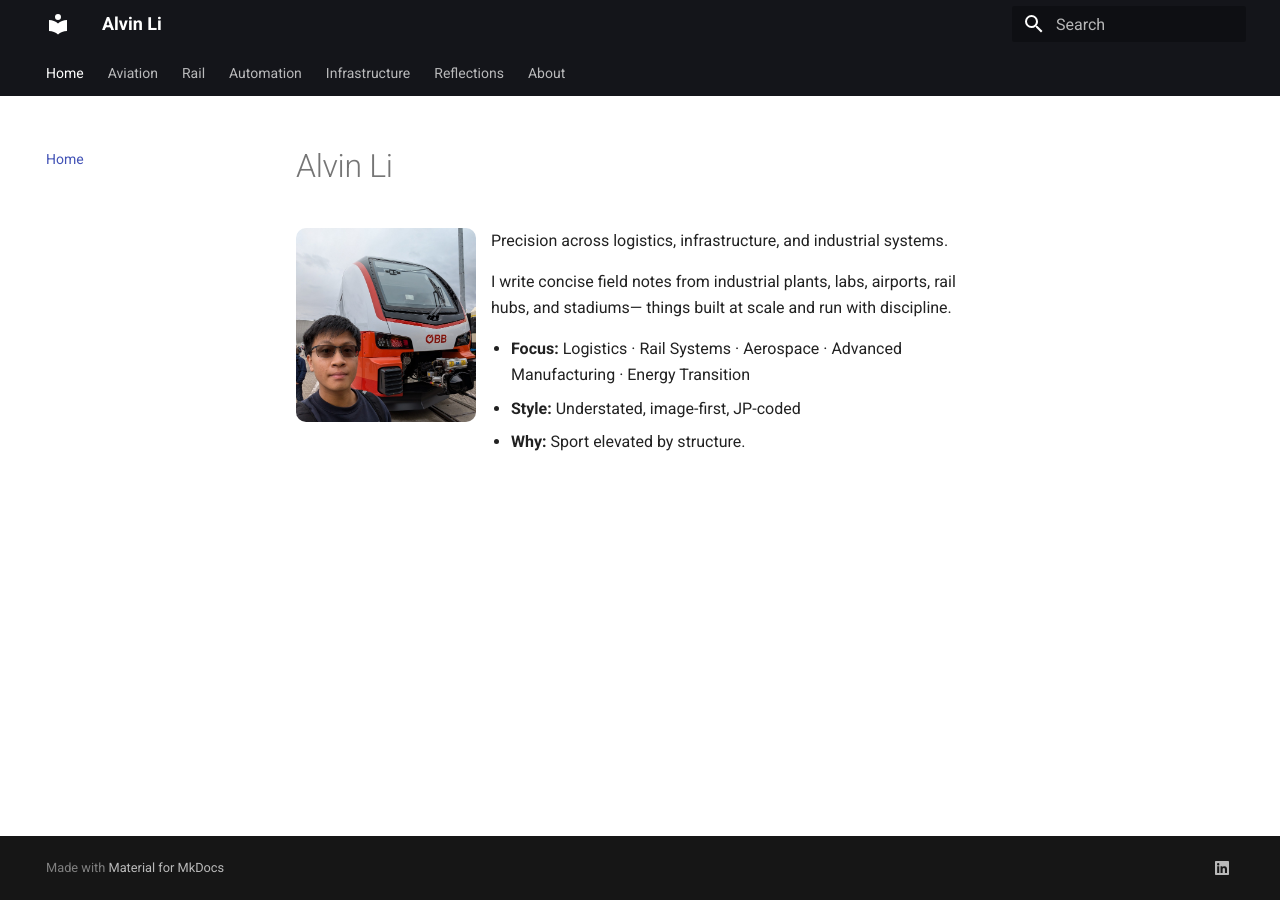
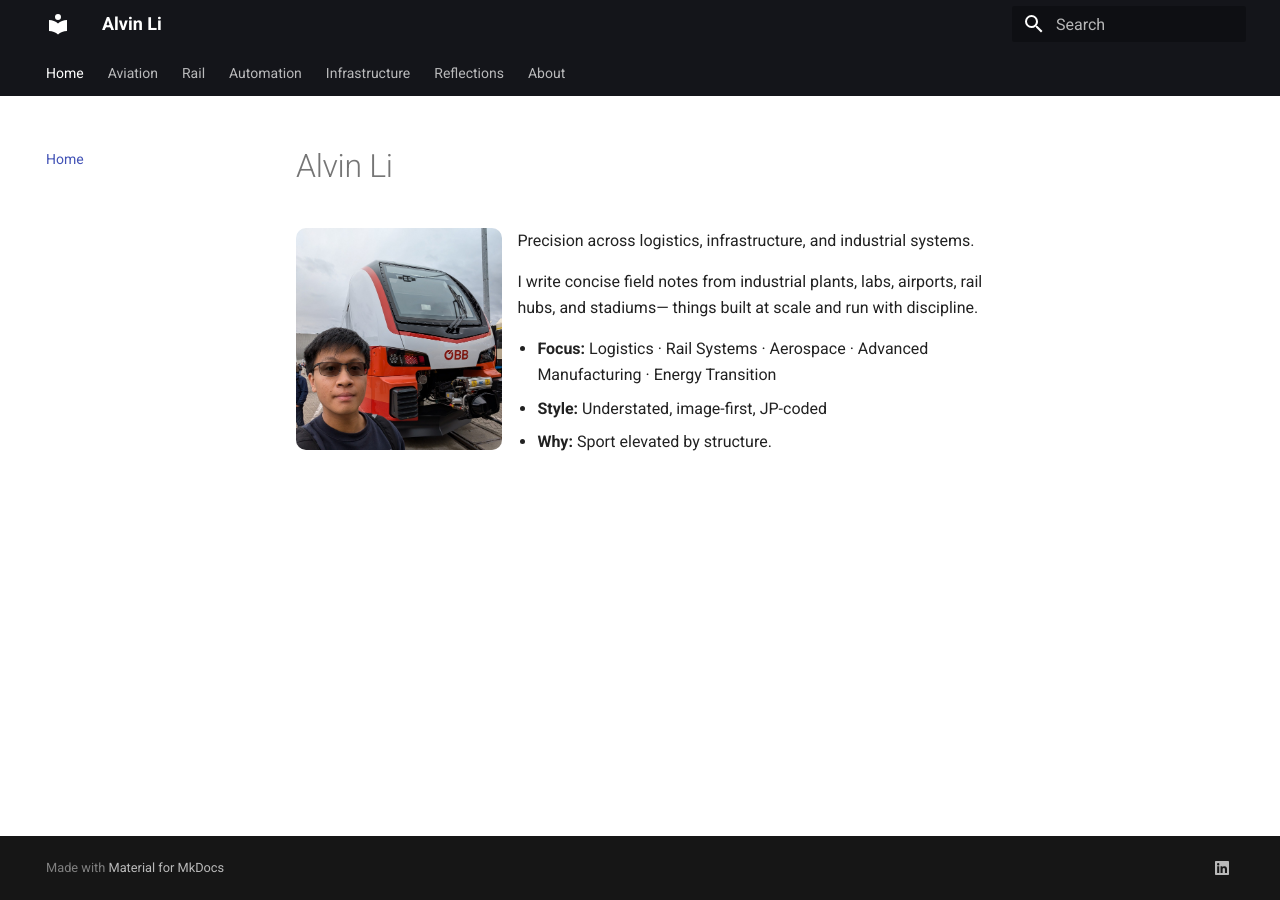
Before and after one commit to alvvvli/alvin-site, an MkDocs documentation site: the page built from docs/index.md, in a window 1280 px wide. Built offline with MkDocs 1.6.1 and Material for MkDocs 9.7.7, drawn with Linux system fonts in a browser that asks for light colours.

Commit message:
Update index.md

```diff
--- a/docs/index.md
+++ b/docs/index.md
@@ -1,6 +1,6 @@
 # Alvin Li
 
-<img src="/alvin-site/JPG_VID/innotrans3.jpg" alt="innotrans3" width="180" align="left" style="margin-right:15px; border-radius:10px;" />
+<img src="/alvin-site/JPG_VID/innotrans3.jpg" alt="innotrans3" width="30%" align="left" style="margin-right:15px; border-radius:10px;" />
 
 Precision across logistics, infrastructure, and industrial systems.
 
```
